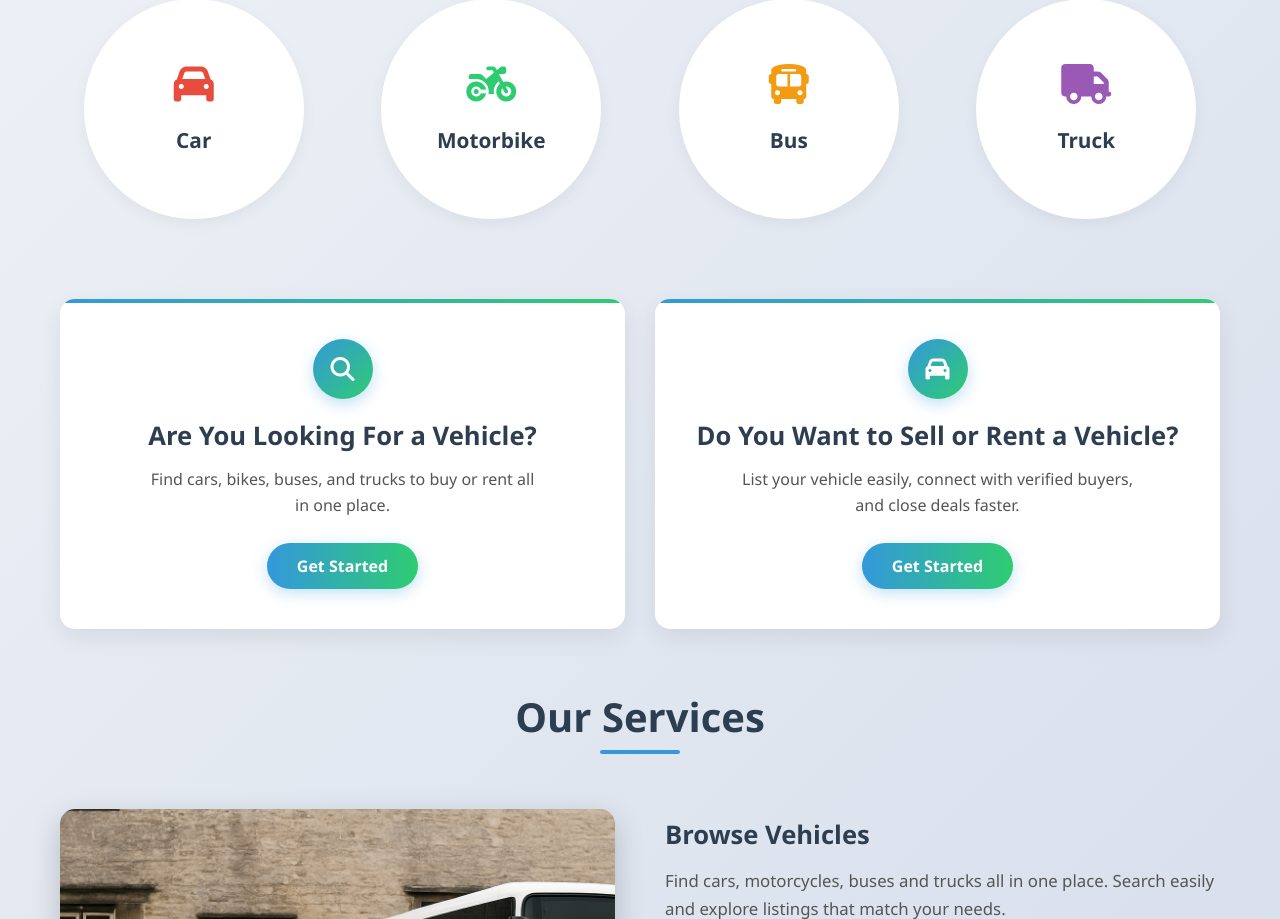
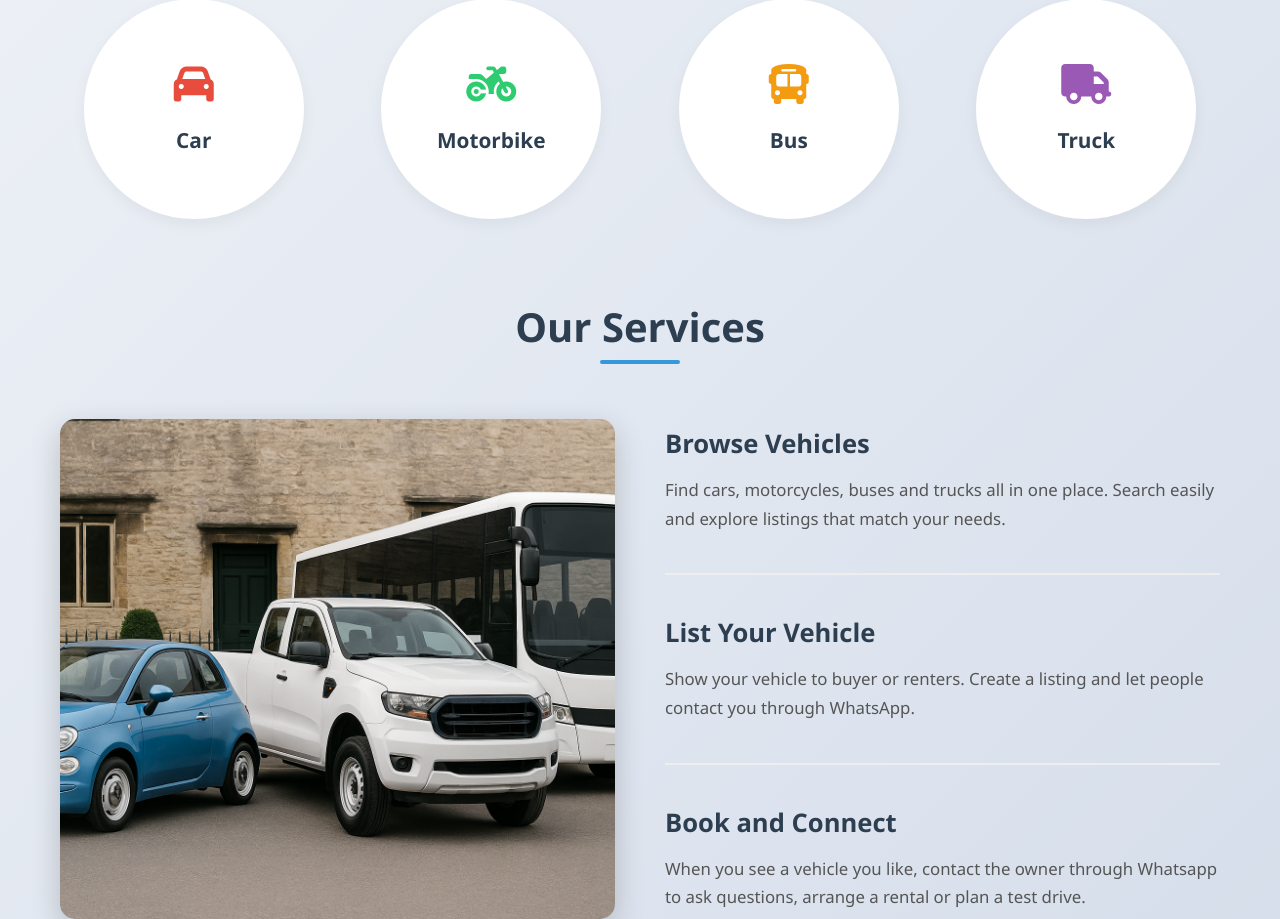
Before and after one commit to Rishab276/Autolink_Web_Assigment, a Django app: page /main/ in a window 1280 px wide. Shown: the part 952-1871 px from the top of the page. Run offline with Django 5.2, Linux system fonts and the light colour scheme.

Commit message:
Removed a section from homepage

```diff
--- a/Main/templates/index.html
+++ b/Main/templates/index.html
@@ -257,98 +257,6 @@
 
         .category-card:hover:after {
             border-color: rgba(52, 152, 219, 0.2);
-        }
-
-        /* Compact Hero Sections */
-        .hero-sections {
-            display: grid;
-            grid-template-columns: 1fr 1fr;
-            gap: 30px;
-            margin-bottom: 60px;
-            align-items: stretch;
-        }
-
-        .hero-card {
-            background: white;
-            border-radius: 15px;
-            padding: 40px 35px;
-            box-shadow: 0 8px 25px rgba(0, 0, 0, 0.08);
-            transition: all 0.3s ease;
-            position: relative;
-            overflow: hidden;
-            display: flex;
-            flex-direction: column;
-            justify-content: center;
-            min-height: 280px;
-            text-align: center;
-        }
-
-        .hero-card:hover {
-            transform: translateY(-5px);
-            box-shadow: 0 12px 30px rgba(0, 0, 0, 0.12);
-        }
-
-        .hero-card:before {
-            content: '';
-            position: absolute;
-            top: 0;
-            left: 0;
-            width: 100%;
-            height: 4px;
-            background: linear-gradient(to right, #3498db, #2ecc71);
-        }
-
-        .hero-icon {
-            width: 60px;
-            height: 60px;
-            background: linear-gradient(135deg, #3498db, #2ecc71);
-            border-radius: 50%;
-            display: flex;
-            align-items: center;
-            justify-content: center;
-            margin: 0 auto 20px;
-            color: white;
-            font-size: 1.5rem;
-            box-shadow: 0 5px 15px rgba(52, 152, 219, 0.3);
-        }
-
-        .hero-card h2 {
-            font-size: 1.6rem;
-            color: #2c3e50;
-            margin-bottom: 15px;
-            font-weight: 700;
-            line-height: 1.3;
-        }
-
-        .hero-card p {
-            color: #555;
-            line-height: 1.6;
-            margin-bottom: 25px;
-            font-size: 1rem;
-            max-width: 400px;
-            margin-left: auto;
-            margin-right: auto;
-        }
-
-        .cta-button {
-            background: linear-gradient(to right, #3498db, #2ecc71);
-            color: white;
-            border: none;
-            padding: 12px 30px;
-            border-radius: 25px;
-            font-weight: 600;
-            font-size: 1rem;
-            cursor: pointer;
-            transition: all 0.3s ease;
-            box-shadow: 0 4px 15px rgba(52, 152, 219, 0.3);
-            display: inline-block;
-            width: auto;
-            margin: 0 auto;
-        }
-
-        .cta-button:hover {
-            transform: translateY(-2px);
-            box-shadow: 0 6px 20px rgba(52, 152, 219, 0.4);
         }
 
         /* Services Section with Image Layout */
@@ -818,27 +726,6 @@
             </div>
         </section>
 
-        <!-- Compact Hero Sections -->
-        <section class="hero-sections">
-            <div class="hero-card">
-                <div class="hero-icon">
-                    <i class="fas fa-search"></i>
-                </div>
-                <h2>Are You Looking For a Vehicle?</h2>
-                <p>Find cars, bikes, buses, and trucks to buy or rent all in one place.</p>
-                <button class="cta-button">Get Started</button>
-            </div>
-
-            <div class="hero-card">
-                <div class="hero-icon">
-                    <i class="fas fa-car"></i>
-                </div>
-                <h2>Do You Want to Sell or Rent a Vehicle?</h2>
-                <p>List your vehicle easily, connect with verified buyers, and close deals faster.</p>
-                <button class="cta-button">Get Started</button>
-            </div>
-        </section>
-
         <!-- Services Section with Image Layout -->
         <section class="services">
             <div class="section-header">
```
